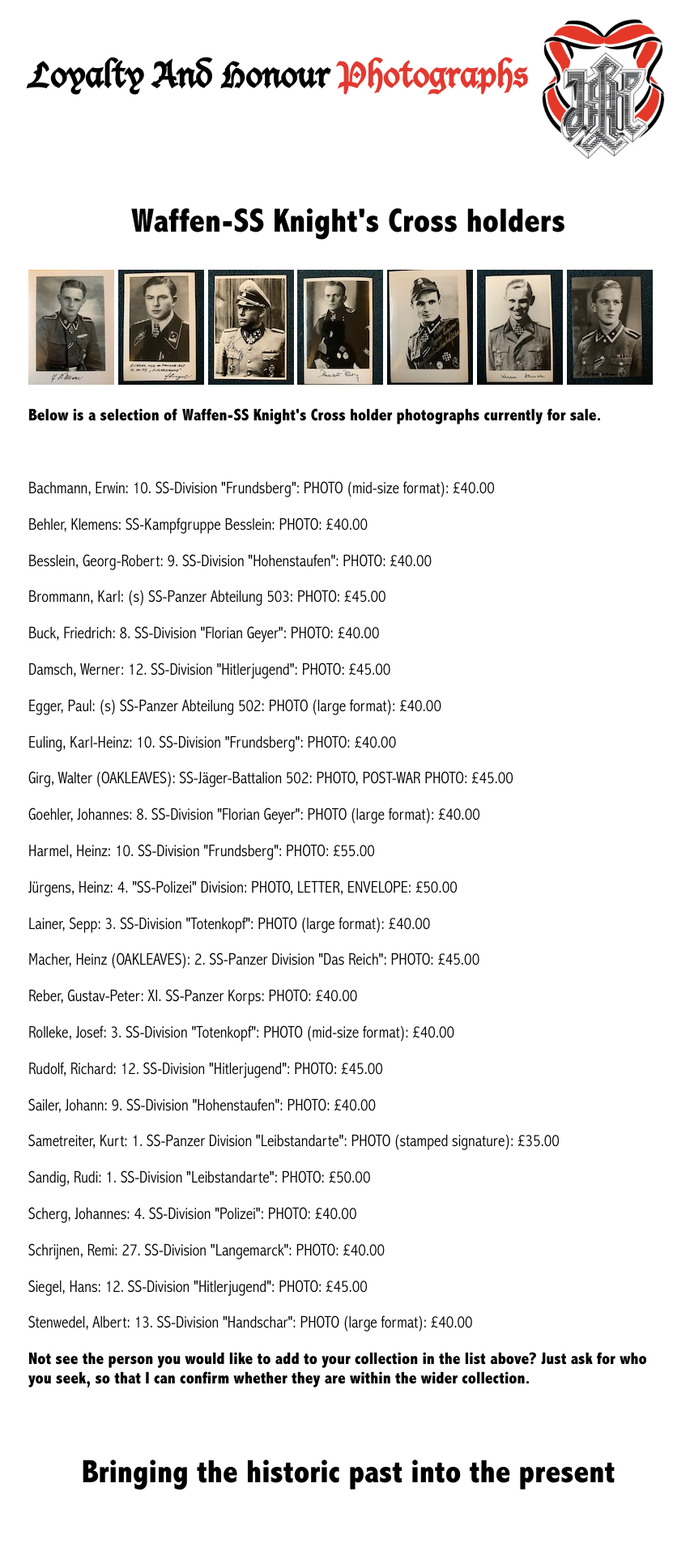
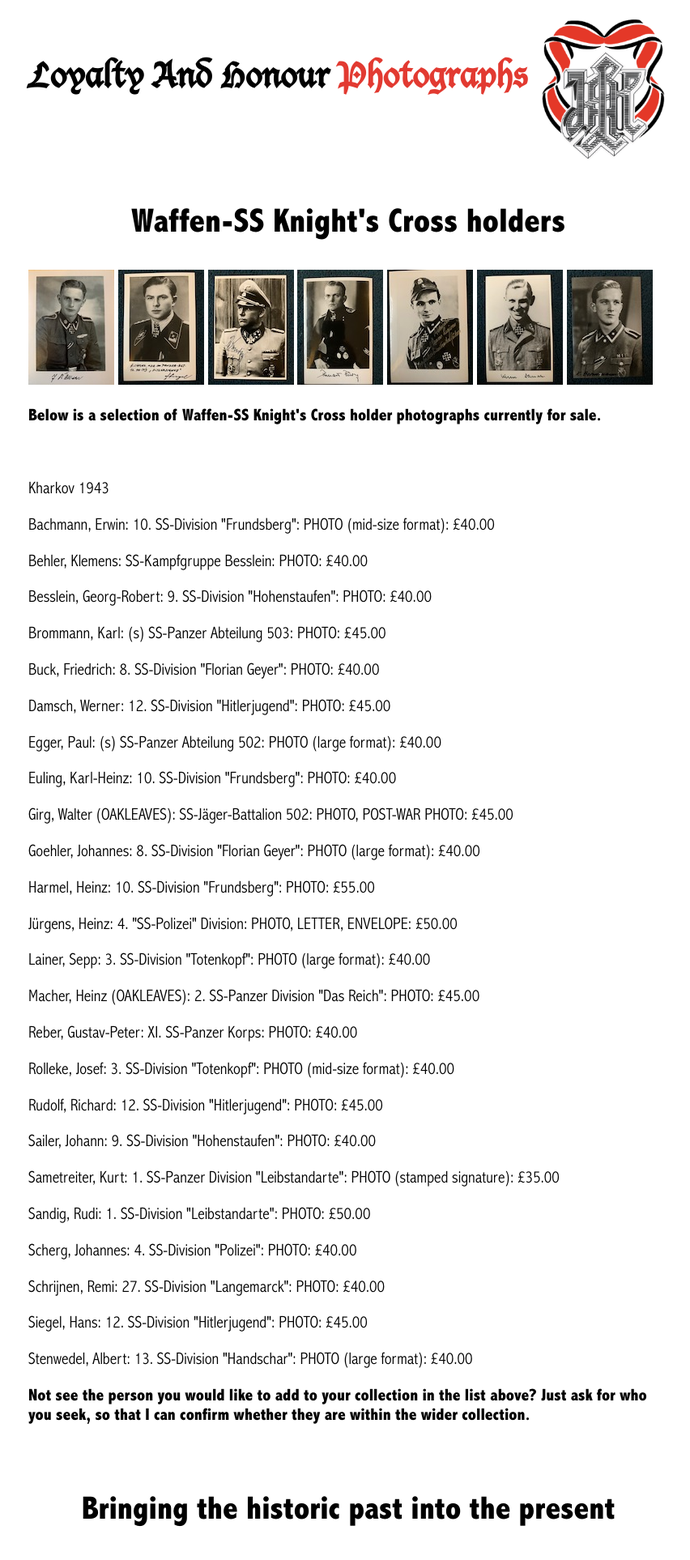
Before and after one commit to lahphotographs/lahphotographs.github.com, a Jekyll site: the page built from Waffen_SS_photos.md, in a window 1280 px wide. Shown: the whole page at 81% size, without its empty margins (210-1062 px from the left). Built offline with Jekyll 4.4.1, drawn with Linux system fonts in a browser that asks for light colours; before the commit the page ends 1881 px from its top, so only the background shows below that.

Commit message:
Update Waffen_SS_photos.md

```diff
--- a/Waffen_SS_photos.md
+++ b/Waffen_SS_photos.md
@@ -16,6 +16,7 @@ permalink: /waffen_ss_photos.html
 <br />
 <p><b>Below is a selection of Waffen-SS Knight's Cross holder photographs currently for sale.</b></p>
 <br />
+<p><centre>Kharkov 1943<p/>
 <p>Bachmann,	Erwin:	10. SS-Division "Frundsberg":	PHOTO (mid-size format): £40.00
 <p>Behler,	Klemens:	SS-Kampfgruppe Besslein:	PHOTO: £40.00
 <p>Besslein,	Georg-Robert:	9. SS-Division "Hohenstaufen":	PHOTO: £40.00
```
